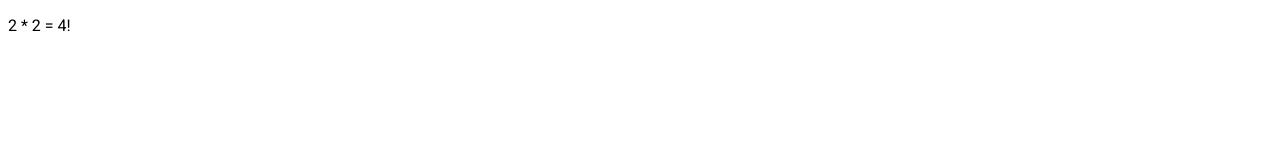
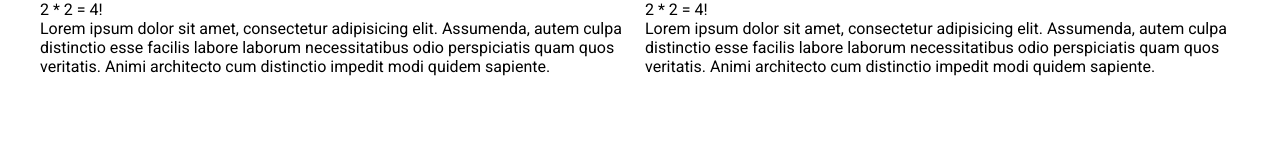
Before and after one commit to m-zolotov/zotona, a website: page index.html in a window 1280 px wide. Drawn offline with nearby package versions, Linux system fonts and the light colour scheme; some packages are replaced by stand-ins of ours.

Commit message:
scss grid

```diff
--- a/index.html
+++ b/index.html
@@ -8,7 +8,22 @@
     <link rel="stylesheet" href="dist/css/style.css">
 </head>
 <body>
-<p>2 * 2 = {{2*2}}!</p>
+    <div class="container">
+        <div class="row">
+            <div class="col">
+                <p>2 * 2 = {{2*2}}!</p>
+                Lorem ipsum dolor sit amet, consectetur adipisicing elit. Assumenda, autem culpa distinctio esse facilis
+                labore laborum necessitatibus odio perspiciatis quam quos veritatis. Animi architecto cum distinctio
+                impedit modi quidem sapiente.
+            </div>
+            <div class="col">
+                <p>2 * 2 = {{2*2}}!</p>
+                Lorem ipsum dolor sit amet, consectetur adipisicing elit. Assumenda, autem culpa distinctio esse facilis
+                labore laborum necessitatibus odio perspiciatis quam quos veritatis. Animi architecto cum distinctio
+                impedit modi quidem sapiente.
+            </div>
+        </div>
+    </div>
 <script src="node_modules/angular/angular.min.js"></script>
 <script src="node_modules/angular-route/angular-route.min.js"></script>
 </body>
--- a/src/scss/style.scss
+++ b/src/scss/style.scss
@@ -1,3 +1,22 @@
+@import "variables";
+@import "mixins";
+@import "animations";
+
+@include reset();
+
 body {
   font-family: 'Roboto', sans-serif;
 }
+
+.container {
+  @include container();
+  .row {
+    @include row-flex();
+    .col {
+      @include col();
+      @include col-sm-6();
+      @include col-md-6();
+      @include col-lg-6();
+    }
+  }
+}
```
Also changed, not shown: dist/css/style.css, 2 other files.
